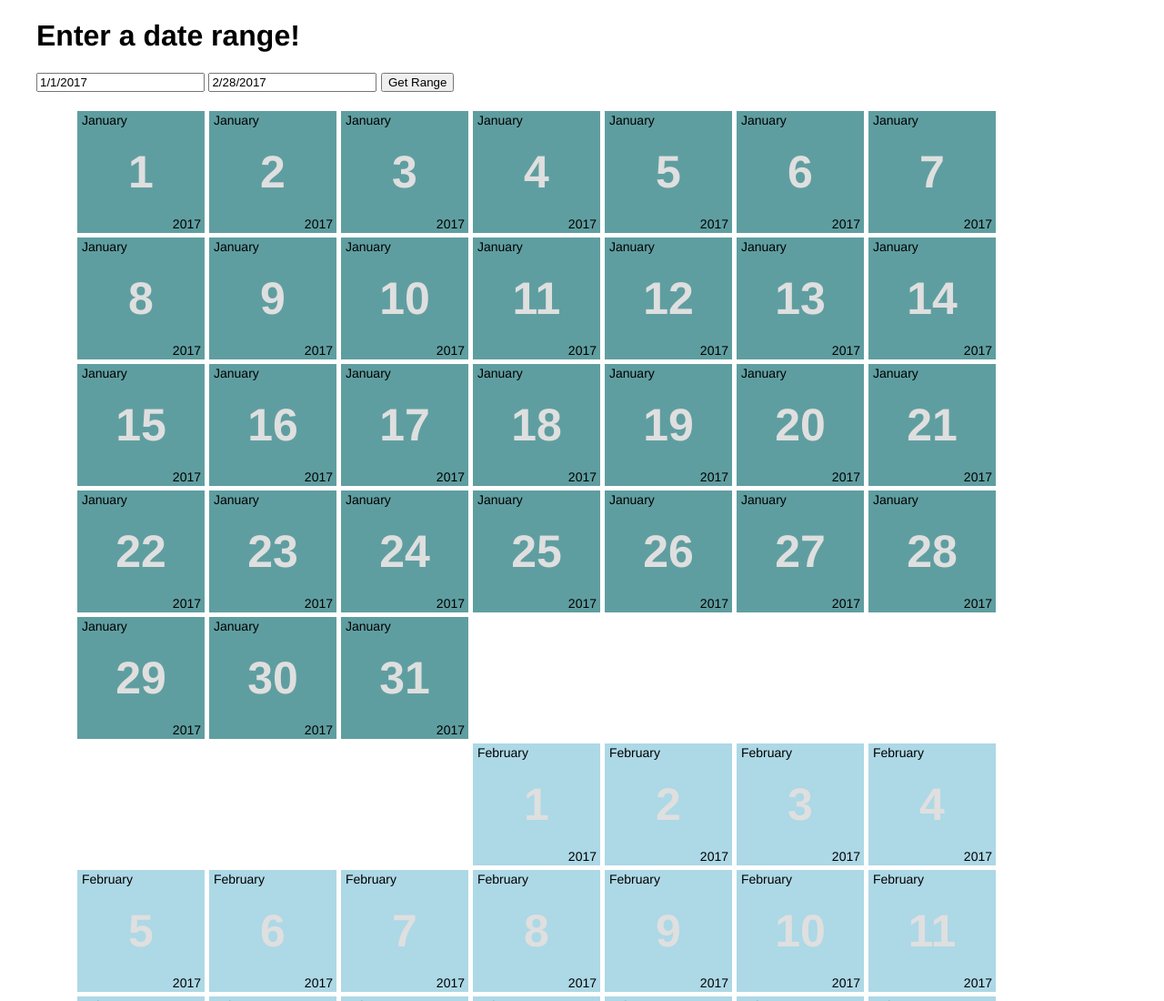
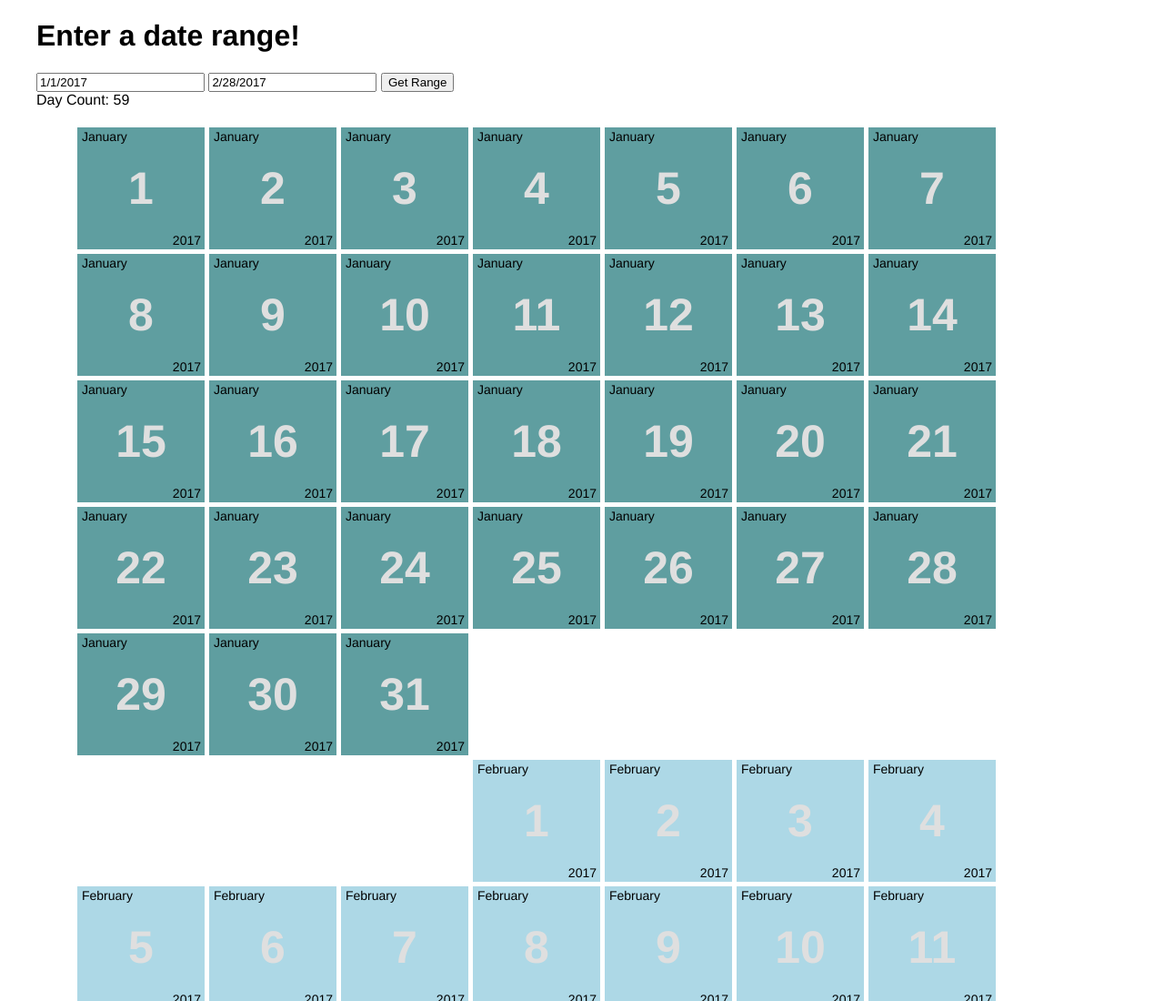
Before and after one commit to TravisL12/date_ranges, a plain HTML site: page index.html in a window 1280 px wide. Shown: the top 1100 px of the page at 91% size. Drawn offline with Linux system fonts and the light colour scheme.

Commit message:
Add day count

```diff
--- a/index.html
+++ b/index.html
@@ -11,6 +11,7 @@
             <input type='text' id='end'   name='date-end'>
             <button id='submit-dates'>Get Range</button>
         </div>
+        <div id='date-count'></div>
         <div id='json-dates'></div>
     </body>
     <script src='public/scripts/application.js'></script>
--- a/public/scripts/application.js
+++ b/public/scripts/application.js
@@ -38,6 +38,7 @@ DateTile.prototype = {
 let startDateEl  = document.getElementById('start'),
     endDateEl    = document.getElementById('end'),
     dateSubmit   = document.getElementById('submit-dates'),
+    countEl      = document.getElementById('date-count'),
     outputEl     = document.getElementById('json-dates'),
     defaultEnd   = new Date(),
     defaultStart = new Date(defaultEnd.getFullYear(), '0', '1');
@@ -75,10 +76,12 @@ function constructWeeks (dates) {
 
 function getDateRange() {
     let start = new Date(startDateEl.value),
-        end   = new Date(endDateEl.value);
+        end   = new Date(endDateEl.value),
+        count = 0;
 
     let daysOfYear = {};
     for (let d = start; d <= end; d.setDate(d.getDate() + 1)) {
+        count++;
         let date = new DateTile(new Date(d));
         if (!daysOfYear.hasOwnProperty(date.year)) {
             daysOfYear[date.year] = {};
@@ -98,5 +101,6 @@ function getDateRange() {
         }
     }
 
+    countEl.textContent = 'Day Count: ' + count;
     outputEl.innerHTML = output;
 }
```
